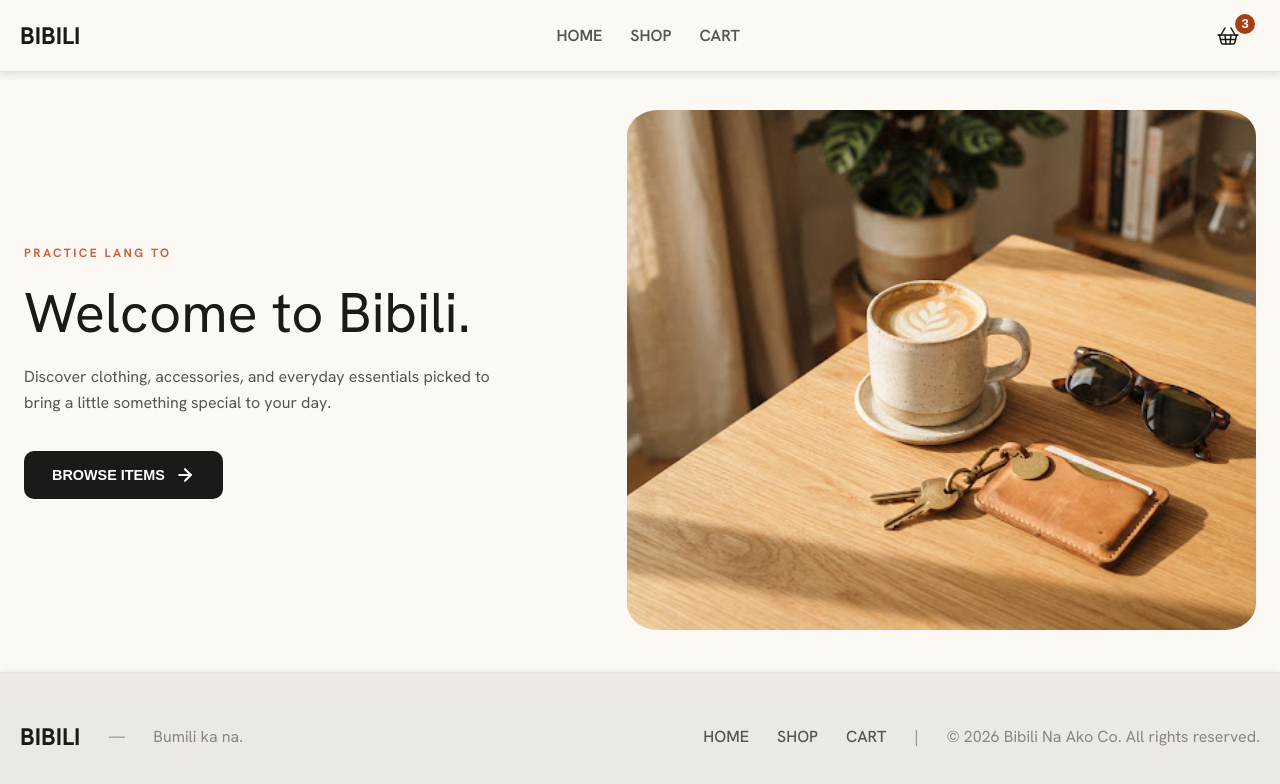
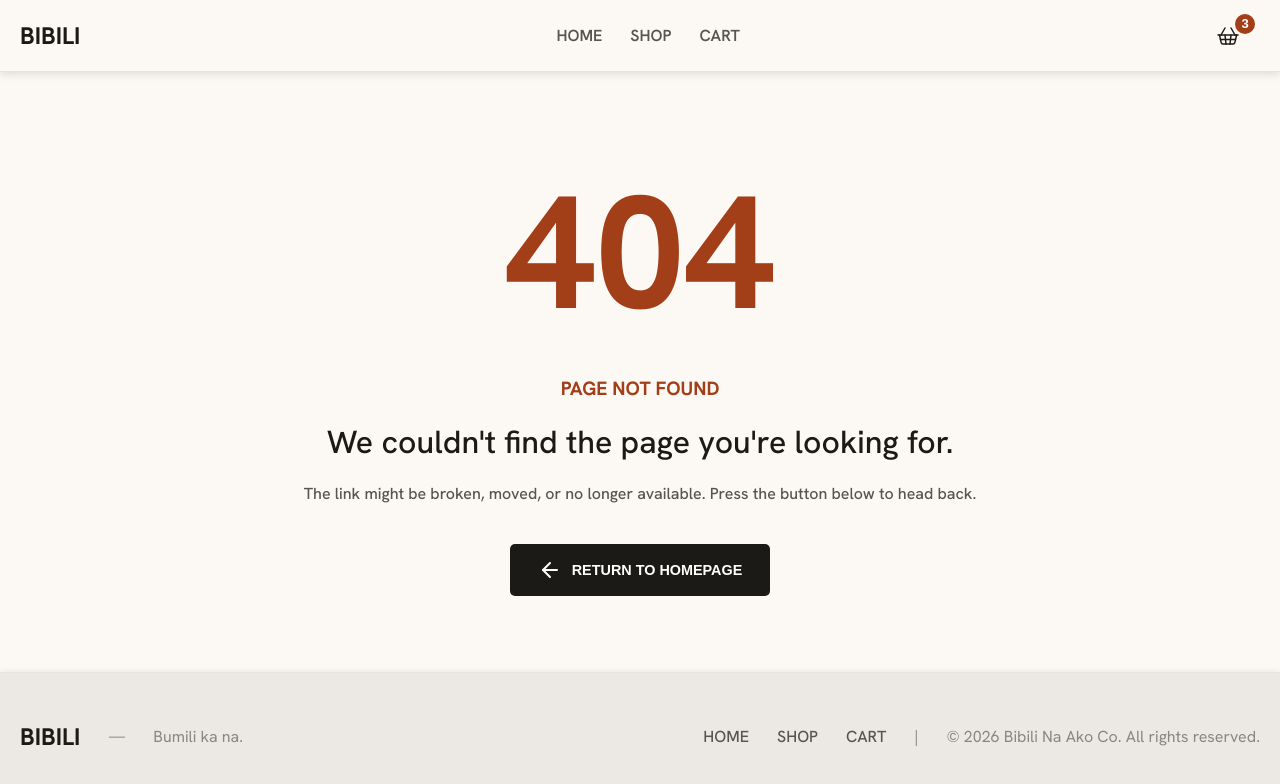
Before and after one commit to PapsRaps/Shopping-Site, a React (Vite) app: page / in a window 1280 px wide. Shown: the top 784 px of the page. Built offline with nearby package versions, Linux system fonts and the light colour scheme.

Commit message:
Created a Not Found Page for Wrong URLs

```diff
--- /dev/null
+++ b/src/pages/NotFound/NotFound.jsx
@@ -0,0 +1,22 @@
+import styles from './NotFound.module.css'
+import Header from '../../components/Header/Header'
+import Footer from '../../components/Footer/Footer'
+
+export default function NotFound(){
+    return(
+        <>
+            <Header></Header>
+            <div className={`container ${styles.notFoundContent}`}>
+                <div className={styles.errorNum}>404</div>
+                <div className={styles.errorDesc}>Page not found</div>
+                <h2>We couldn't find the page you're looking for.</h2>
+                <p>The link might be broken, moved, or no longer available. Press the button below to head back.</p>
+                <button className={styles.returnButton}>
+                    <svg xmlns="http://www.w3.org/2000/svg" width="24" height="24" viewBox="0 0 24 24" fill="none" stroke="currentColor" strokeWidth="2" strokeLinecap="round" strokeLinejoin="round" className="lucide lucide-arrow-left preview-icon"><path d="m12 19-7-7 7-7"/><path d="M19 12H5"/></svg>
+                    Return to homepage
+                </button>
+            </div>
+            <Footer></Footer>
+        </>
+    )
+}
--- /dev/null
+++ b/src/pages/NotFound/NotFound.module.css
@@ -0,0 +1,68 @@
+.notFoundContent{
+    display: flex;
+    flex-direction: column;
+    align-items: center;
+    justify-content: center;
+    gap: 20px;
+
+    flex: 1 1 auto;
+
+    padding: 50px;
+}
+
+.errorNum{
+    color: var(--error-color);
+    font-weight: bold;
+    font-size: 10rem;
+}
+
+.errorDesc{
+    text-transform: uppercase;
+    color: var(--error-color);
+    font-weight: bold;
+    font-size: 1.2rem;
+}
+
+.notFoundContent h2{
+    font-size: 2rem;
+    font-weight: 500;
+    color: var(--main-text-color);
+    text-align: center;
+}
+
+.notFoundContent p{
+    font-size: 1rem;
+    font-weight: 500;
+    color: var(--secondary-text-color);
+    text-align: center;
+}
+
+.returnButton{
+    background-color: var(--button-background-color);
+    color: var(--button-text-color);
+    width: fit-content;
+    font-size: 0.9rem;
+    font-weight: 600;
+    padding: 14px 28px;
+    border-radius: 5px;
+    border: none;
+    text-transform: uppercase;
+
+    display: flex;
+    justify-content: center;
+    align-items: center;
+    gap: 10px;
+
+    margin-top: 20px;
+    cursor: pointer;
+}
+
+.returnButton:hover{
+    background-color: var(--button-hover-color);
+}
+
+@media (max-width: 768px) {
+    .errorNum{
+        font-size: 5rem;
+    }
+}
--- a/src/routes.jsx
+++ b/src/routes.jsx
@@ -1,11 +1,12 @@
 import Home from './pages/Home/Home'
 import Shop from './pages/Shop/Shop'
 import Cart from './pages/Cart/Cart'
+import NotFound from './pages/NotFound/NotFound'
 
 const routes = [
   {
     path: '/',
-    element: <Home />
+    element: <NotFound />
   },
   {
     path: '/shop',
```
